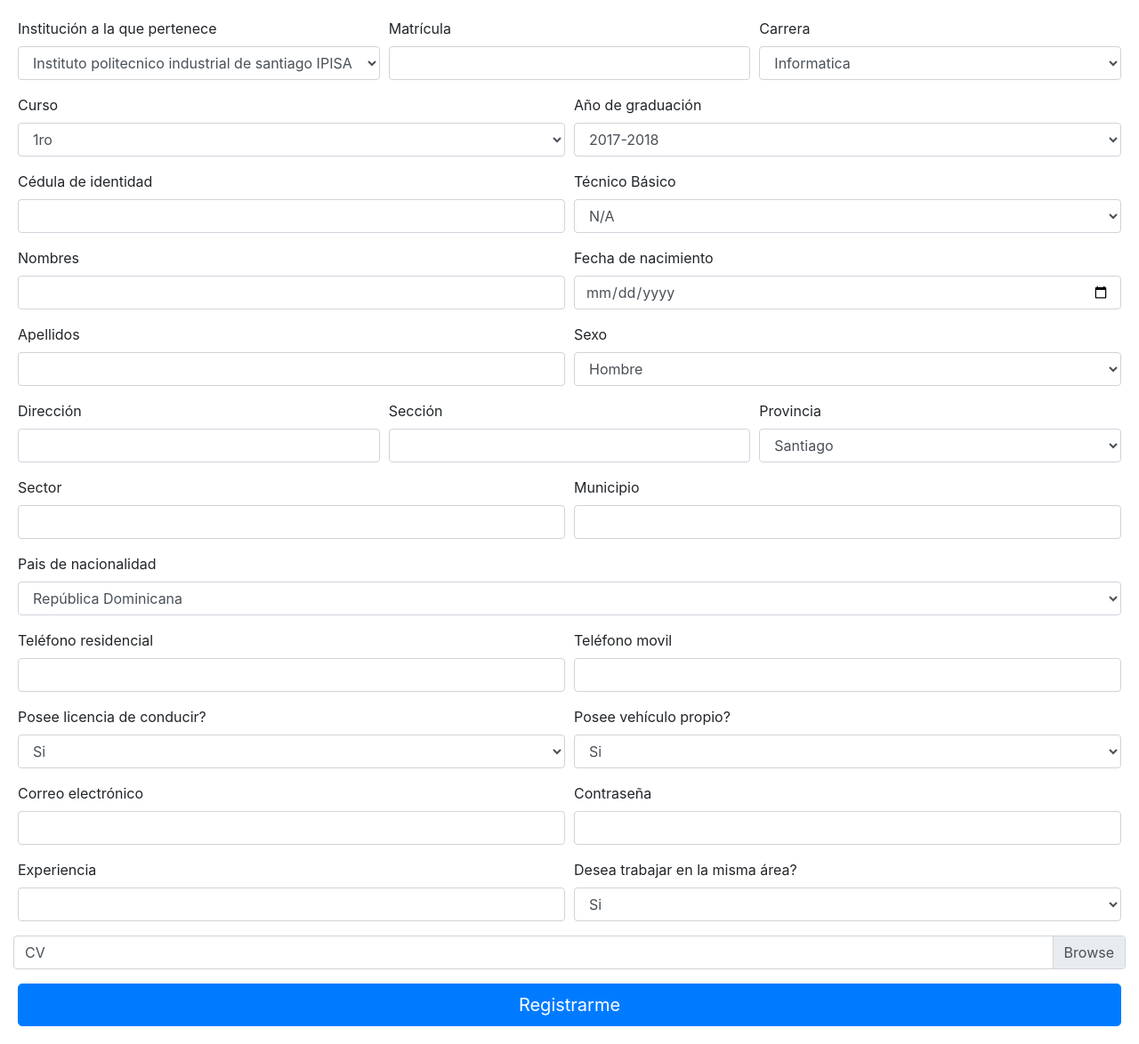
After one commit to ranseleg2212/PROYECTO_MFCT, a PHP site: page /form1.php in a window 1280 px wide. The commit adds this page. Shown: the whole page at 89% size. Run offline with PHP 8.4, Linux system fonts and the light colour scheme.

Commit message:
Agregué el formulario dos

```diff
--- /dev/null
+++ b/css/form1.css
@@ -0,0 +1,3 @@
+#formulario{
+    padding: 20px;
+}
--- /dev/null
+++ b/form1.php
@@ -0,0 +1,294 @@
+<!DOCTYPE html>
+<html lang="en">
+
+<head>
+    <meta charset="UTF-8">
+    <meta http-equiv="X-UA-Compatible" content="IE=edge">
+    <meta name="viewport" content="width=device-width, initial-scale=1.0">
+    <link rel="stylesheet" href="css/form1.css" typé="text/css">
+    <link href="vendor/bootstrap/css/bootstrap.min.css" rel="stylesheet">
+    <title>Document</title>
+</head>
+
+<body>
+    <div id="formulario">
+        <form method="POST">
+
+            <!--PRIMERA FILA DE INPUTS-->
+            <div class="form-row">
+
+                <div class="form-group col">
+
+                    <label for="institucion_slt">Institución a la que pertenece</label>
+                    <select name="institucion_slt" id="" class="form-control">
+                        <option value="IPISA">Instituto politecnico industrial de santiago IPISA</option>
+                        <option value="IPIBOSCO">Instituto politecnico industrial Don bosco</option>
+                        <option value="IPL">Instituto politecnico Loyola </option>
+                    </select>
+                </div>
+
+                <div class="form-group col">
+                    <label for="matricula_txt">Matrícula</label>
+                    <input type="text" name="matricula_txt" class="form-control">
+                </div>
+
+                <div class="form-group col">
+                    <label for="carrera_slt">Carrera</label>
+                    <select name="carrera_slt" class="form-control">
+                        <option value="Informática">Informatica</option>
+                        <option value="Gestión Administrativa">Contabilidad</option>
+                        <option value="Mecánica Industrial">Idustrial</option>
+                    </select>
+                </div>
+
+            </div>
+            <!--FIN PRIMERA FILA DE INPUTS-->
+
+            <!--INTERMEDIA-->
+            <div class="form-row">
+                <div class="form-group col">
+
+                    <label for="curso_slt">Curso</label>
+                    <select name="curso_slt" id="" class="form-control">
+                        <option value="Primero">1ro</option>
+                        <option value="Segundo">2do</option>
+                        <option value="Tercero">3ro</option>
+                        <option value="Cuarto">4to</option>
+                    </select>
+                </div>
+                <div class="form-group col">
+
+                    <label for="graduacion_slt">Año de graduación</label>
+                    <select name="graduacion_slt" id="" class="form-control">
+                        <option value="2017-2018">2017-2018</option>
+                        <option value="2018-2019">2018-2019</option>
+                        <option value="2019-2020">2019-2020</option>
+                        <option value="2020-2021">2020-2021</option>
+                        <option value="2021-2022">2021-2022</option>
+                    </select>
+                </div>
+            </div>
+            <!--FIN INTERMEDIA-->
+
+            <!--INTERMEDIA2-->
+            <div class="form-row">
+                <div class="form-group col">
+                    <label for="cedula_txt">Cédula de identidad</label>
+                    <input type="text" name="cedula_txt" id="" class="form-control">
+                </div>
+                <div class="form-group col">
+
+                    <label for="tecbac_slt">Técnico Básico</label>
+                    <select name="tecbac_slt" id="" class="form-control">
+                        <option value="N/A">N/A</option>
+                    </select>
+                </div>
+            </div>
+            <!--FIN INTERMEDIA2>
+
+            <!--SEGUNDA FILA DE INPUTS-->
+            <div class="form-row">
+                <div class="form-group col">
+                    <label for="nombres_txt">Nombres</label>
+                    <input type="text" name="nombres_txt" class="form-control">
+                </div>
+
+                <div class="form-group col">
+                    <label for="fecha_dt">Fecha de nacimiento</label>
+                    <input type="date" name="fecha_dt" class="form-control">
+                </div>
+            </div>
+            <!--FIN SEGUNDA FILA DE INPUTS-->
+
+            <!--INTERMEDIA3-->
+            <div class="form-row">
+                <div class="form-group col">
+                    <label for="apellidos_txt">Apellidos</label>
+                    <input type="text" name="apellidos_txt" id="" class="form-control">
+                </div>
+                <div class="form-group col">
+
+                    <label for="sexo_slt">Sexo</label>
+                    <select name="sexo_slt" id="" class="form-control">
+                        <option value="M">Hombre</option>
+                        <option value="F">Mujer</option>
+                    </select>
+                </div>
+            </div>
+            <!--FIN INTERMEDIA3-->
+
+            <!--TERCERA FILA DE INPUTS-->
+            <div class="form-row">
+                <div class="form-group col">
+                    <label for="direccion_txt">Dirección</label>
+                    <input type="text" name="direccion_txt" class="form-control">
+                </div>
+                <div class="form-group col">
+                    <label for="seccion_txt">Sección</label>
+                    <input type="text" name="seccion" class="form-control">
+                </div>
+                <div class="form-group col">
+                    <label for="provincia_slt">Provincia</label>
+                    <select name="provincia_slt" class="form-control">
+                        <option value="Santiago">Santiago</option>
+                        <option value="Dajabón">Dajabon</option>
+                        <option value="Azua">Azua</option>
+                    </select>
+                </div>
+            </div>
+
+            <!--INTERMEDIA4-->
+            <div class="form-row">
+                <div class="form-group col">
+                    <label for="sector_txt">Sector</label>
+                    <input type="text" name="sector_txt" id="" class="form-control">
+                </div>
+                <div class="form-group col">
+
+                    <label for="municipio_txt">Municipio</label>
+                    <input type="text" name="municipio_txt" id="" class="form-control">
+                </div>
+            </div>
+            <!--FIN INTERMEDIA4-->
+
+            <!--INTERMEDIA5-->
+            <div class="form-row">
+                <div class="form-group col">
+                    <label for="nacionaliad_slt">Pais de nacionalidad</label>
+                    <select name="nacionalidad_slt" id="" class="form-control">
+                        <option value="RD">República Dominicana</option>
+                        <option value="Cánada">Cánada</option>
+                        <option value="USA">USA</option>
+                        <option value="España">España</option>
+                        <option value="Colombia">Colombia</option>
+                    </select>
+                </div>
+            </div>
+            <!--FIN INTERMEDIA5-->
+
+            <!--INTERMEDIA6-->
+            <div class="form-row">
+                <div class="form-group col">
+                    <label for="tel_res_txt">Teléfono residencial</label>
+                    <input type="tel" name="tel_res_txt" id="" class="form-control">
+                </div>
+                <div class="form-group col">
+                    <label for="tel_mov_txt">Teléfono movil</label>
+                    <input type="tel" name="tel_mov_txt" id="" class="form-control">
+                </div>
+            </div>
+            <!--FIN INTERMEDIA6-->
+
+
+            <!--INTERMEDIA7-->
+            <div class="form-row">
+                <div class="form-group col">
+                    <label for="licencia_slt">Posee licencia de conducir?</label>
+                    <select name="licencia_slt" id="" class="form-control">
+                        <option value="Si">Si</option>
+                        <option value="No">No</option>
+                    </select>
+                </div>
+                <div class="form-group col">
+                    <label for="vehiculo_slt">Posee vehículo propio?</label>
+                    <select name="vehiculo_slt" id="" class="form-control">
+                        <option value="Si">Si</option>
+                        <option value="No">No</option>
+                    </select>
+                </div>
+            </div>
+            <!--FIN INTERMEDIA7-->
+
+            <div class="form-row">
+                <div class="form-group col">
+                    <label for="correo_txt">Correo electrónico</label>
+                    <input type="email" name="correo_txt" id="" class="form-control">
+                </div>
+                <div class="form-group col">
+                    <label for="clave_txt">Contraseña</label>
+                    <input type="password" name="clave_txt" id="" class="form-control">
+                </div>
+            </div>
+            <!--FIN INTERMEDIA7-->
+
+            <!--FIN INTERMEDIA8-->
+
+            <div class="form-row">
+                <div class="form-group col">
+                    <label for="experiencia_txt">Experiencia</label>
+                    <input type="text" name="experiencia_txt" id="" class="form-control">
+                </div>
+                <div class="form-group col">
+                    <label for="area_slt">Desea trabajar en la misma área?</label>
+                    <select name="area_slt" id="" class="form-control">
+                        <option value="Si">Si</option>
+                        <option value="No">No</option>
+                    </select>
+                </div>
+            </div>
+            <!--FIN INTERMEDIA8-->
+
+            <!--FIN INTERMEDIA9-->
+
+            <div class="form-row">
+                <div class="form-group col">
+                    <input type="file" class="custom-file-input" name="cv_file">
+                    <label class="custom-file-label" for="cv_file">CV</label>
+                </div>
+            </div>
+            <!--FIN INTERMEDIA9-->
+            <input class="btn btn-primary btn-lg btn-block" type="submit" value="Registrarme" class="nrd">
+        </form>
+    </div>
+
+</body>
+
+</html>
+<?php
+$conexion = mysqli_connect('localhost', 'root', '', 'proyecto_mfct') or die(mysqli_error($mysqli));
+if ($_POST) {
+    insertar($conexion);
+}
+function insertar($conexion)
+{
+    $inst = $_POST['institucion_slt'] ?? null;
+    $matr = $_POST['matricula_txt'] ?? null;
+    $carr = $_POST['carrera_slt'] ?? null;
+    $curs = $_POST['curso_slt'] ?? null;
+    $grad = $_POST['graduacion_slt'] ?? null;
+    $cedu = $_POST['cedula_txt'] ?? null;
+    $tcbc = $_POST['tecbac_slt'] ?? null;
+    $nomb = $_POST['nombres_txt'] ?? null;
+    $feaf = $_POST['fecha_dt'] ?? null;
+    //CAMBIAR FORMATO DE FECHA
+    $feca = explode("/", $feaf);
+    $dia = $feca[0] ?? null;
+    $mes = $feca[1] ?? null;
+    $ann = $feca[2] ?? null;
+    $fech = $ann . $mes . $dia;
+    //FIN CAMBIO FORMATO
+    $apel = $_POST['apellidos_txt'] ?? null;
+    $sexo = $_POST['sexo_slt'] ?? null;
+    $dire = $_POST['direccion_txt'] ?? null;
+    $secc = $_POST['seccion_txt'] ?? null;
+    $prov = $_POST['provincia_slt'] ?? null;
+    $sect = $_POST['sector_txt'] ?? null;
+    $muni = $_POST['municipio_txt'] ?? null;
+    $naci = $_POST['nacionaliad_slt'] ?? null;
+    $tlrs = $_POST['tel_res_txt'] ?? null;
+    $tlmv = $_POST['tel_mov_txt'] ?? null;
+    $lccn = $_POST['licencia_slt'] ?? null;
+    $vhpr = $_POST['vehiculo_slt'] ?? null;
+    $corr = $_POST['correo_txt'] ?? null;
+    $clav = $_POST['clave_txt'] ?? null;
+    $expe = $_POST['experiencia_txt'] ?? null;
+    $tbar = $_POST['area_slt'] ?? null;
+    $curr = $_POST['cv_file'] ?? null;
+    $consulta = "INSERT INTO form_uno(graduacion, institucion, curso, matricula, cedula, carrera, tecnico_basico, nombres, apellidos, nacimiento, sexo, direccion, sector, seccion, municipio, provincia, nacionalidad, tel_residencial, tel_movil, licencia, vh_propio, email, clave, experiencia, cv, job_area) VALUES('$grad','$inst',
+    '$curr','$matr','$cedu','$carr','$tcbc','$nomb','$apel','$fech','$sexo','$dire','$sect','$secc','$muni','$prov',
+    '$naci','$tlrs','$tlmv','$lccn','$vhpr','$corr','$clav','$expe','$curr','$tbar')";
+
+    mysqli_query($conexion, $consulta);
+    mysqli_close($conexion);
+}
+?>
--- a/form2.php
+++ b/form2.php
@@ -206,7 +206,7 @@
 
 </html>
 <?php
-$conexion = mysqli_connect('localhost', 'root', '', 'tema4')or die(mysqli_error($mysqli));
+$conexion = mysqli_connect('localhost', 'root', '', 'proyecto_mfct')or die(mysqli_error($mysqli));
 insertar($conexion);
 function insertar($conexion){
     $nombre = $_POST['nombre_txt']??null;
```
